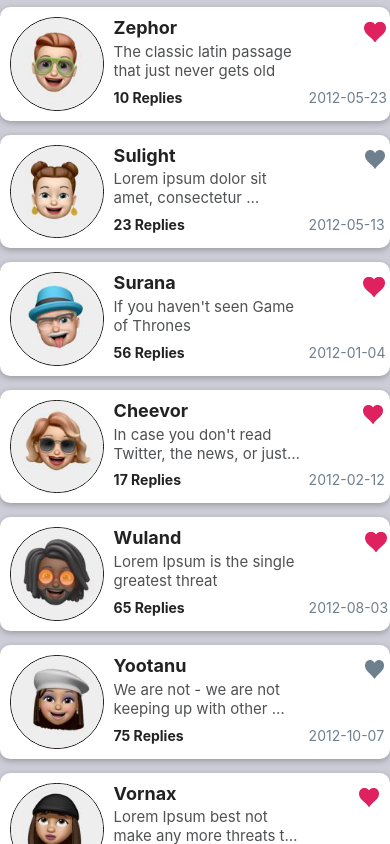
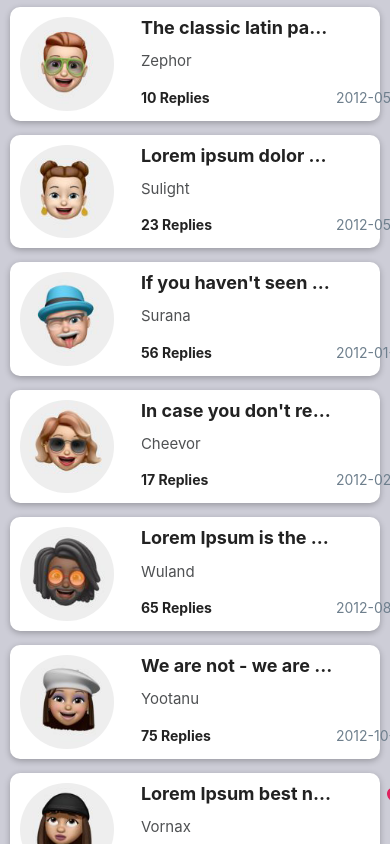
Before and after one commit to NataliaKirik/Chat, a React Native app: screen / in a window 390 px wide. Built offline with nearby package versions, Linux system fonts and the light colour scheme.

Commit message:
change styles

```diff
--- a/App.js
+++ b/App.js
@@ -1,6 +1,6 @@
 import React from "react";
-import { FlatList, StyleSheet, View, SafeAreaView } from "react-native";
-import { Message } from "./components/Message";
+import {FlatList, StyleSheet, View, SafeAreaView} from "react-native";
+import {Message} from "./components/Message";
 
 const App = () => {
     const [data, setData] = React.useState([
@@ -301,7 +301,7 @@ const App = () => {
         <SafeAreaView style={styles.screen}>
             <FlatList
                 data={data}
-        renderItem={({ item }) => (
+                renderItem={({item}) => (
                     <Message {...item} />)}
                 keyExtractor={(item) => item._id}
             />
@@ -313,8 +313,6 @@ const App = () => {
 const styles = StyleSheet.create({
     screen: {
         flex: 1,
-    paddingVertical: "3%",
-    paddingHorizontal: "3%",
         backgroundColor: "#cdcdd7",
     },
 
--- a/components/Message.js
+++ b/components/Message.js
@@ -1,8 +1,8 @@
-import React, { useEffect, useState } from "react";
-import { Dimensions, Image, StyleSheet, Text, View } from "react-native";
+import React, {useEffect, useState} from "react";
+import {Dimensions, Image, StyleSheet, Text, View} from "react-native";
 
 
-export const Message = ({ date, like, name, photo, replies, title }) => {
+export const Message = ({date, like, name, photo, replies, title}) => {
     const [availableDeviceWidth, setAvailableDeviceWidth] = useState(Dimensions.get("window").width);
     const [availableDeviceHeight, setAvailableDeviceHeight] = useState(Dimensions.get("window").height);
 
@@ -19,7 +19,7 @@ export const Message = ({ date, like, name, photo, replies, title }) => {
     });
 
     return (
-    <View style={styles.row}>
+        <View style={{...styles.row, padding: availableDeviceWidth < 400 ? 10 : 30,}}>
             <View>
                 <Image source={photo} style={{
                     ...styles.avatar,
@@ -27,22 +27,24 @@ export const Message = ({ date, like, name, photo, replies, title }) => {
                         width: availableDeviceWidth * 0.24,
                         height: availableDeviceWidth * 0.24,
                         borderRadius: (availableDeviceWidth * 0.24) / 2,
+                        marginRight: availableDeviceWidth * 0.07
                     },
-        }} />
+                }}/>
             </View>
 
-      <View style={{ ...styles.mainTitleContainer, width: availableDeviceWidth / 2 }}>
+            <View style={{...styles.mainTitleContainer, width: availableDeviceWidth / 2}}>
 
-        <Text style={{
-          ...styles.name,
+                <Text numberOfLines={1}
+                      ellipsizeMode="tail"
+                      style={{
+                          ...styles.title,
                           fontSize: availableDeviceWidth < 400 ? 18 : 28,
-        }}>{name}</Text>
-        <Text style={{ ...styles.title, fontSize: availableDeviceWidth < 400 ? 15 : 25 }}
-              numberOfLines={2}
-              ellipsizeMode="tail">{title}
+                      }}>{title}</Text>
+                <Text style={{...styles.name, fontSize: availableDeviceWidth < 400 ? 15 : 25}}
+                >{name}
                 </Text>
                 <Text
-          style={{ ...styles.replies, fontSize: availableDeviceWidth < 400 ? 14 : 24 }}>
+                    style={{...styles.replies, fontSize: availableDeviceWidth < 400 ? 14 : 24}}>
                     {`${replies} Replies`}
                 </Text>
 
@@ -52,16 +54,24 @@ export const Message = ({ date, like, name, photo, replies, title }) => {
                 {
                     like ?
                         (<Image
-              style={{ ...styles.heartFilled, width: availableDeviceWidth * 0.06, height: availableDeviceWidth * 0.05 }}
+                            style={{
+                                ...styles.heartFilled,
+                                width: availableDeviceWidth * 0.06,
+                                height: availableDeviceWidth * 0.05
+                            }}
                             resizeMode={"contain"}
-              source={require("../assets/SeekPng.com_heart-png-transparent_155396.png")} />)
+                            source={require("../assets/SeekPng.com_heart-png-transparent_155396.png")}/>)
                         :
                         (<Image
-              style={{ ...styles.heart, width: availableDeviceWidth * 0.05, height: availableDeviceWidth * 0.05 }}
+                            style={{
+                                ...styles.heart,
+                                width: availableDeviceWidth * 0.05,
+                                height: availableDeviceWidth * 0.05
+                            }}
                             resizeMode={"stretch"}
-              source={require("../assets/unnamed.png")} />)
+                            source={require("../assets/unnamed.png")}/>)
                 }
-        <Text style={{ ...styles.textDate, fontSize: availableDeviceWidth < 400 ? 14 : 24 }}>
+                <Text style={{...styles.textDate, fontSize: availableDeviceWidth < 400 ? 14 : 24}}>
                     {date.slice(0, 10)}
                 </Text>
             </View>
@@ -74,29 +84,25 @@ const styles = StyleSheet.create({
     row: {
         backgroundColor: "white",
         marginVertical: 7,
+        marginHorizontal: 10,
         flexDirection: "row",
-    padding: 10,
         justifyContent: "space-around",
         shadowColor: "black",
-    shadowOffset: { width: 0, height: 2 },
+        shadowOffset: {width: 0, height: 2},
         shadowRadius: 6,
         shadowOpacity: 0.26,
         elevation: 5,
         borderRadius: 10,
     },
-  avatar: {
-    marginRight: 10,
-    borderWidth: 1,
-  },
+    avatar: {},
     mainTitleContainer: {
-
         justifyContent: "space-between",
     },
-  name: {
+    title: {
         fontWeight: "bold",
         color: "#222222",
     },
-  title: {
+    name: {
         paddingRight: 5,
         color: "#4f5153",
         textAlign: "left",
```
Also changed, not shown: forum-list-example.png (deleted), 1 other file (tests, documents, lock files or other folders). Lines whose indentation alone changed are shown as unchanged.
